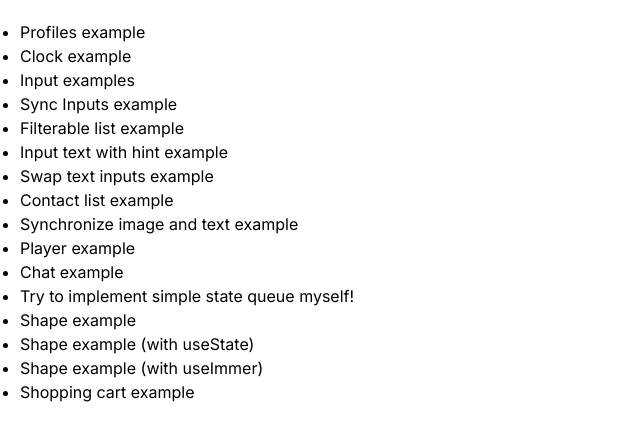
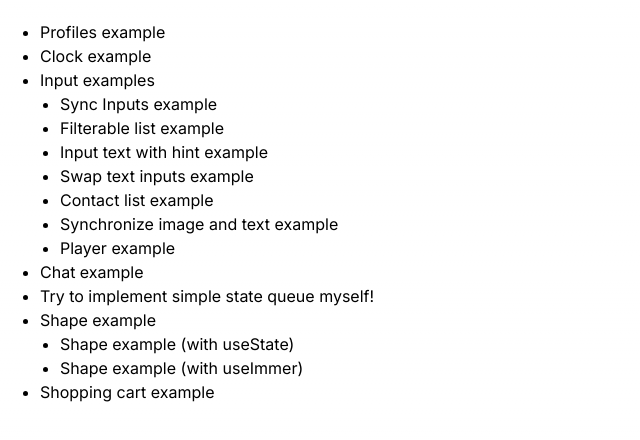
Before and after one commit to chut89/demo-set-intersection-client, a Next.js app: page / in a window 1280 px wide. Shown: the top 440 px of the page, without its empty margins (0-640 px from the left). Built offline with nearby package versions, Linux system fonts and the light colour scheme.

Commit message:
fix layout in index page

```diff
--- a/src/app/globals.css
+++ b/src/app/globals.css
@@ -30,6 +30,10 @@
   padding: 0;
 }
 /* override style provided by tailwind*/
+ul {
+  padding-inline-start: 20px;
+}
+
 li {
   list-style: disc;
 }
```
